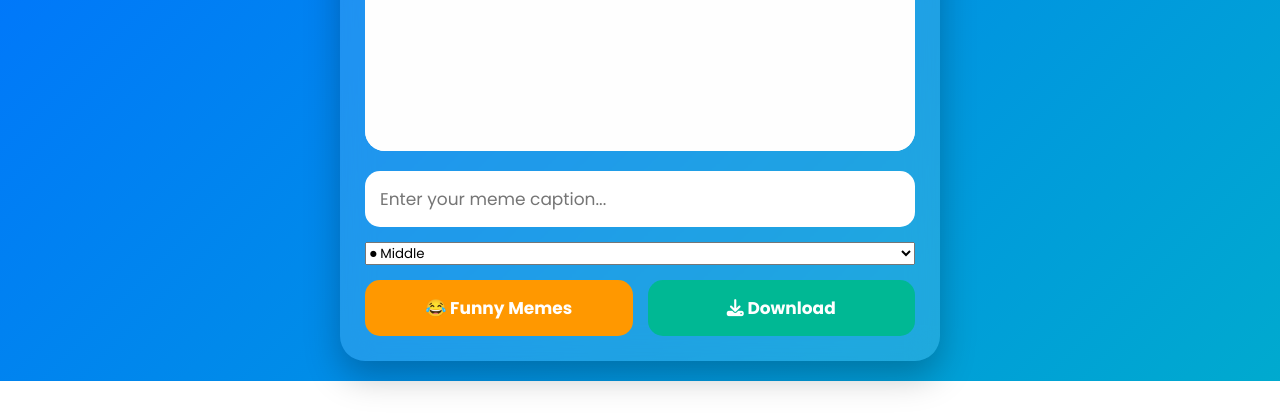
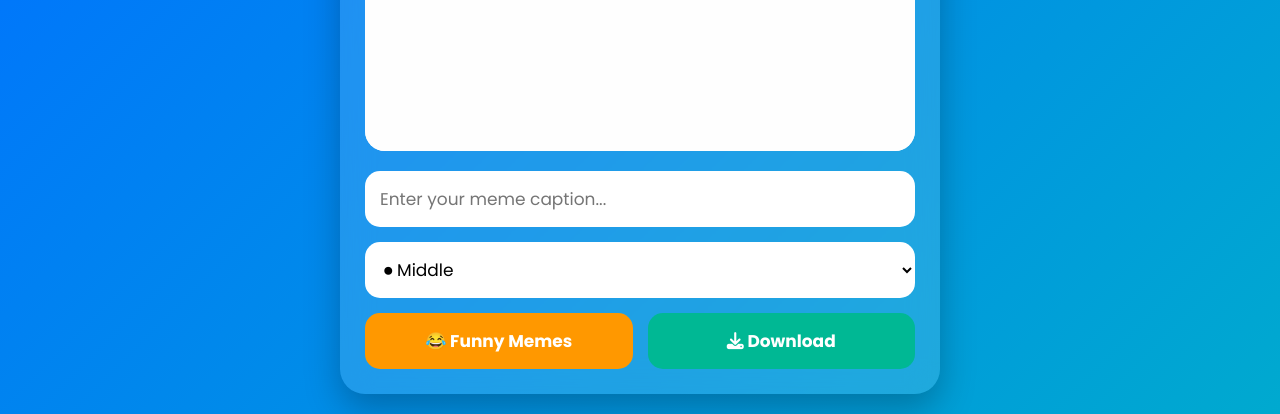
Before and after one commit to elumalais7/Fun-with-friends, a plain HTML site: page index.html in a window 1280 px wide. Shown: the part 522-936 px from the top of the page. Before the commit the page ends 903 px from the top, so only its background shows below. Drawn offline with Linux system fonts and the light colour scheme.

Commit message:
Update style.css

```diff
--- a/style.css
+++ b/style.css
@@ -387,3 +387,21 @@ flex-direction:column;
 }
 
 }
+
+select{
+
+padding:15px;
+
+border:none;
+
+outline:none;
+
+border-radius:15px;
+
+font-size:17px;
+
+background:white;
+
+cursor:pointer;
+
+}
```
